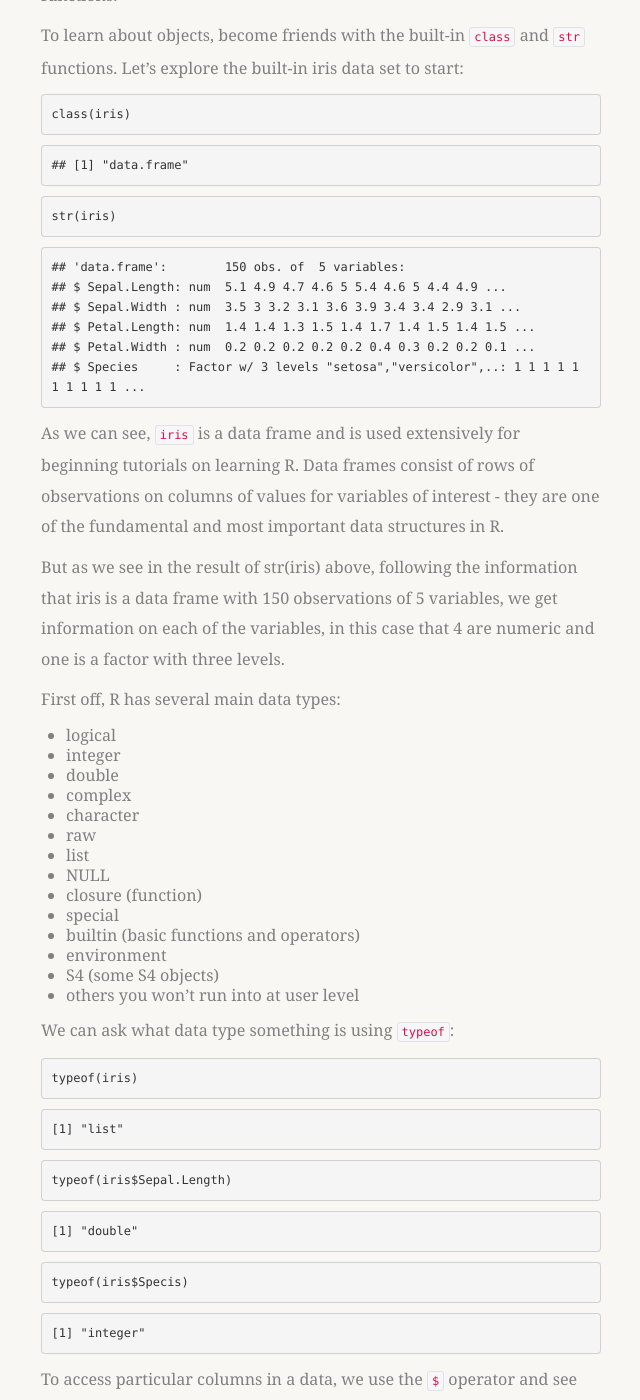
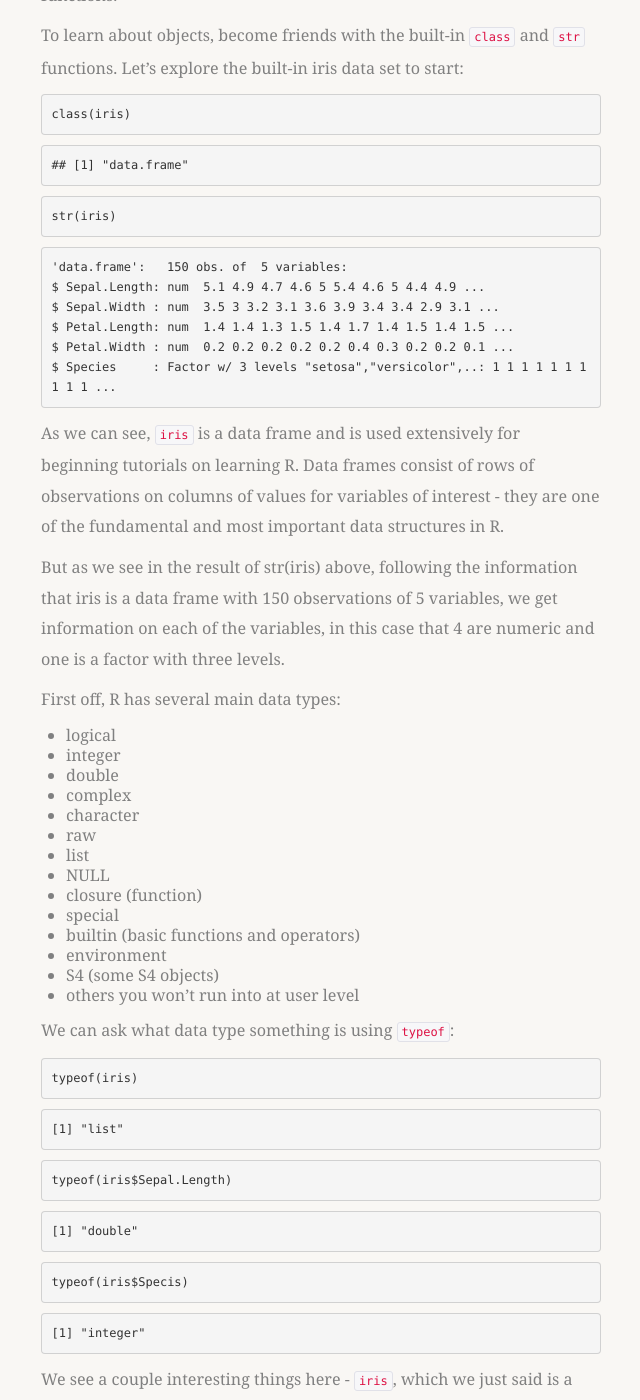
Before and after one commit to mhweber/AWRA_GIS_R_Workshop, a Jekyll site: the page built from _posts/2018-04-22-04-Spatial-Data-In-R-sp.md, in a window 1280 px wide and 1400 px high, scrolled down 3186 px. Shown: the whole window, without its empty margins (389-1029 px from the left). Built offline with Jekyll 4.4.1, drawn with Linux system fonts in a browser that asks for light colours; nearby versions of some CDN libraries; some web fonts are replaced; library files that are not in the unit come from our copies; some of the changed text lies outside the part shown.

Commit message:
A bit more tweaking to data structures

````diff
--- a/_posts/2018-04-22-04-Spatial-Data-In-R-sp.md
+++ b/_posts/2018-04-22-04-Spatial-Data-In-R-sp.md
@@ -116,12 +116,12 @@ str(iris)
 ```
 
 ```r
-## 'data.frame':	150 obs. of  5 variables:
-## $ Sepal.Length: num  5.1 4.9 4.7 4.6 5 5.4 4.6 5 4.4 4.9 ...
-## $ Sepal.Width : num  3.5 3 3.2 3.1 3.6 3.9 3.4 3.4 2.9 3.1 ...
-## $ Petal.Length: num  1.4 1.4 1.3 1.5 1.4 1.7 1.4 1.5 1.4 1.5 ...
-## $ Petal.Width : num  0.2 0.2 0.2 0.2 0.2 0.4 0.3 0.2 0.2 0.1 ...
-## $ Species     : Factor w/ 3 levels "setosa","versicolor",..: 1 1 1 1 1 1 1 1 1 1 ...
+'data.frame':	150 obs. of  5 variables:
+$ Sepal.Length: num  5.1 4.9 4.7 4.6 5 5.4 4.6 5 4.4 4.9 ...
+$ Sepal.Width : num  3.5 3 3.2 3.1 3.6 3.9 3.4 3.4 2.9 3.1 ...
+$ Petal.Length: num  1.4 1.4 1.3 1.5 1.4 1.7 1.4 1.5 1.4 1.5 ...
+$ Petal.Width : num  0.2 0.2 0.2 0.2 0.2 0.4 0.3 0.2 0.2 0.1 ...
+$ Species     : Factor w/ 3 levels "setosa","versicolor",..: 1 1 1 1 1 1 1 1 1 1 ...
 ```
 As we can see, `iris` is a data frame and is used extensively for beginning tutorials on learning R. Data frames consist of rows of observations  on columns of values for variables of interest - they are one of the fundamental and most important data structures in R.
 
@@ -145,7 +145,6 @@ First off, R has several main data types:
 * others you won't run into at user level
 
 We can ask what data type something is using `typeof`:
-
 ```r
 typeof(iris)
 ```
@@ -164,6 +163,8 @@ typeof(iris$Specis)
 ```r
 [1] "integer"
 ```
+
+We see a couple interesting things here - `iris`, which we just said is a data frame, is a data type of `list`.  `Sepal.Length` is data type `double`, and in `str(iris)` we saw it was numeric - that makes sense - but we see that `Species` is data typ `integer`, and in `str(iris)` we were told this variable was a factor with three levels.  What's going on here?
 
 To access particular columns in a data, we use the `$` operator and see the value for `Species` for each observation in `iris:
 ```r
````
